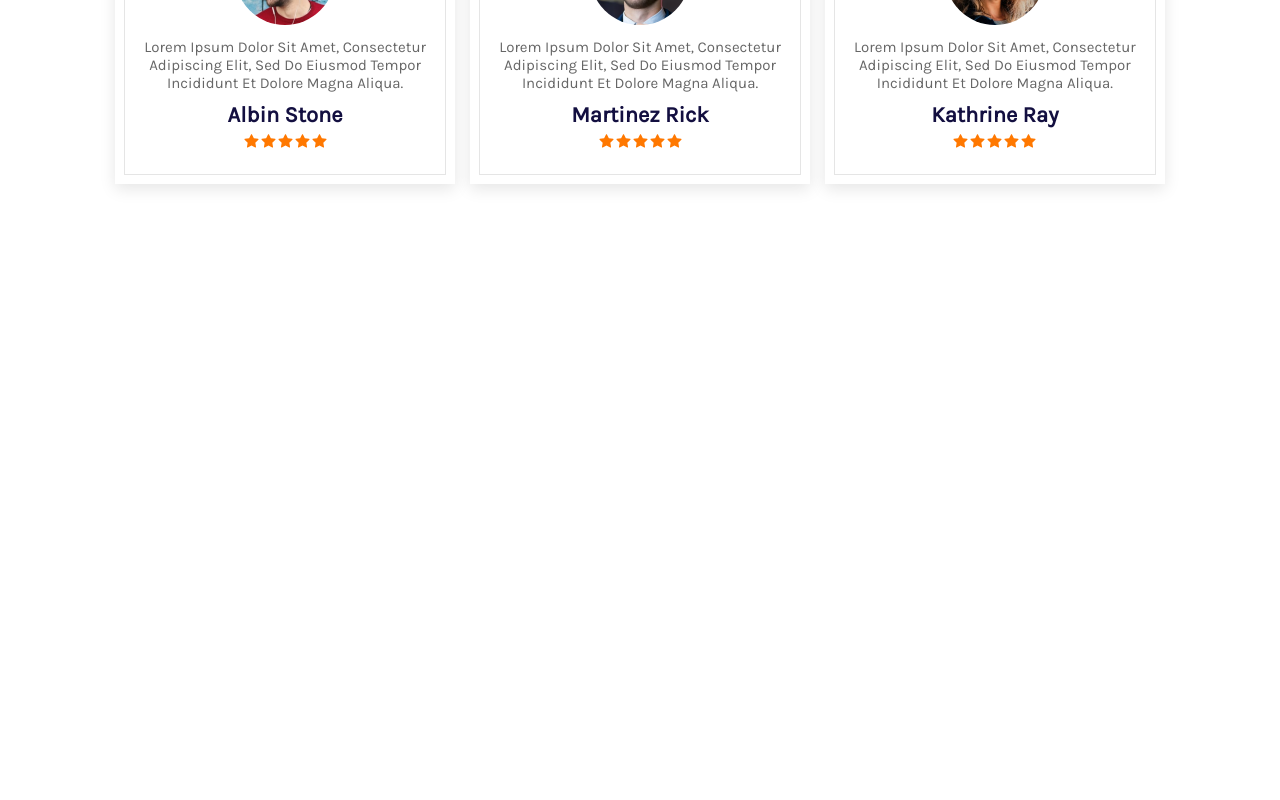
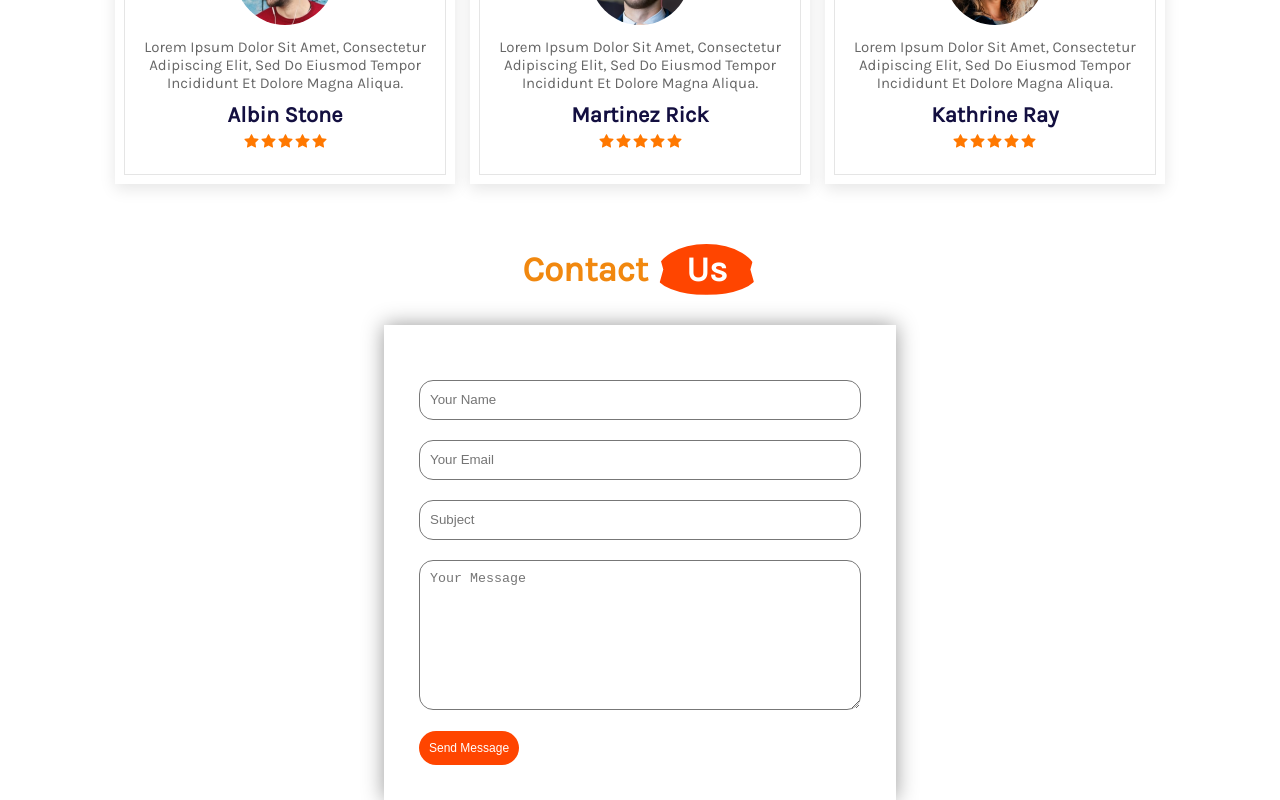
Before and after one commit to Raihanhn/Ecommerce-site, a React (Vite) app: page / in a window 1280 px wide. Shown: the part 4316-5116 px from the top of the page. Before the commit the page ends 4520 px from the top, so only its background shows below. Built offline with nearby package versions, Linux system fonts and the light colour scheme.

Commit message:
5th commit

```diff
--- a/src/App.css
+++ b/src/App.css
@@ -411,7 +411,60 @@ html{
   font-size: 1.7rem;
 }
 
+/* -------------------------------------REVIEW CSS END----------------------------- */
 
 
 
-/* -------------------------------------REVIEW CSS END----------------------------- */
+
+
+
+/* -------------------------------------CONTACT CSS START----------------------------- */
+
+.contact-box{
+  /* width: 500px; */
+  width: 40%;
+  background-color: #fff;
+  box-shadow: 0 0 20px 0 #999;
+  position: absolute;
+  align-items: center;
+  right: 30%;
+}
+
+form{
+  margin: 35px;
+}
+
+.input-field{
+  width: 100%;
+  height: 40px;
+  margin-top: 20px;
+  padding-left: 10px;
+  padding-right: 10px;
+  border: 1px solid #777;
+  border-radius: 14px;
+  outline: none;
+  align-items: center;
+}
+
+.textarea-field{
+  height: 150px;
+  padding-top: 10px;
+}
+
+.btn{
+  border-radius: 20px;
+  color: #fff;
+  margin-top: 18px;
+  padding: 10px;
+  background-color: orangered;
+  font-size: 12px;
+  border: none;
+  cursor: pointer;
+}
+
+
+
+
+
+
+/* -------------------------------------CONTACT CSS END----------------------------- */
--- a/src/App.jsx
+++ b/src/App.jsx
@@ -1,4 +1,5 @@
 import './App.css'
+import Contact from './components/Contact'
 import Home from './components/Home'
 import Navbar from "./components/Navbar/Navbar"
 import Product from './components/Product'
@@ -12,6 +13,7 @@ function App() {
       <Home/>
       <Product/>
       <Review/>
+      <Contact/>
     </div>
   )
 }
--- /dev/null
+++ b/src/components/Contact.jsx
@@ -0,0 +1,23 @@
+import React from 'react'
+
+const Contact = () => {
+  return (
+    <div className='akeel'>
+         <section className="contact">
+          <h1 className="heading">Contact <span>us</span></h1>
+
+          <div className="contact-box">
+            <form action="#">
+                <input type="text" className='input-field' placeholder='your name' />
+                <input type="text" className='input-field' placeholder='your email' />
+                <input type="text" className='input-field' placeholder='subject' />
+                <textarea type="text" className='input-field textarea-field' placeholder='your message'></textarea>
+                <button type='button' className='btn' >send message</button>
+            </form>
+          </div>
+        </section>
+    </div>
+  )
+}
+
+export default Contact
```
